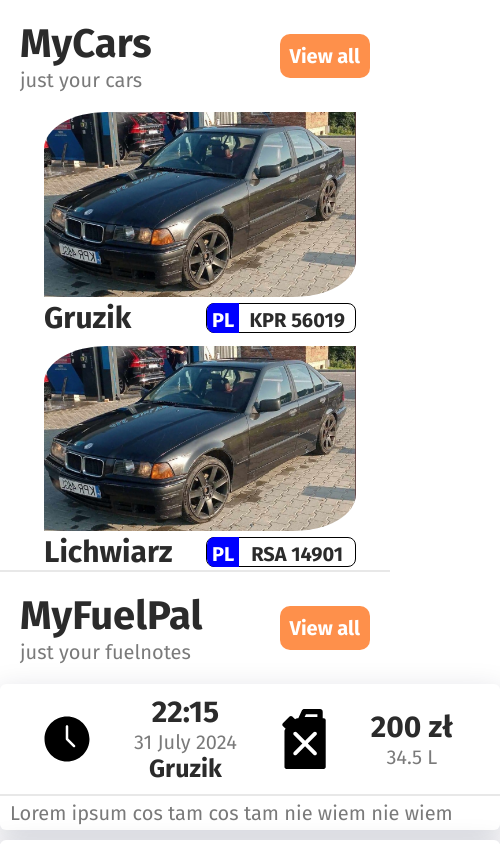
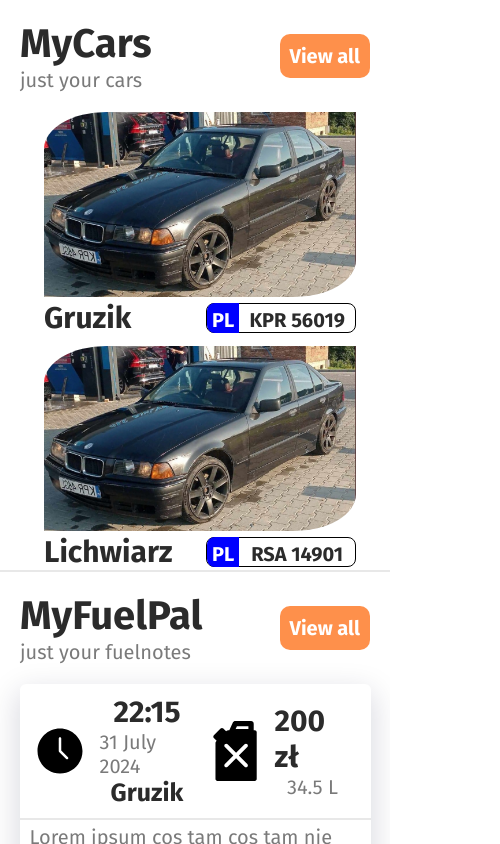
Before and after one commit to Meikelele/my-fuel-pal, a React (Create React App) app in the folder myfuelpal/frontend/: page /home in a window 390 px wide. Shown: the top 844 px of the page, 500 px wide, since content can reach past the window. Built offline with nearby package versions, Linux system fonts and the light colour scheme.

Commit message:
Responsive - Fuelnote

```diff
--- a/myfuelpal/frontend/src/components/styles/fuelnote.css
+++ b/myfuelpal/frontend/src/components/styles/fuelnote.css
@@ -41,4 +41,9 @@
 .fuelnotetile__end {
   padding: 0.5rem;
   margin-left: 0.5rem;
+}
+@media (max-width: 500px) {
+  .fuelnotetile {
+    width: 90vw;
+  }
 }/*# sourceMappingURL=fuelnote.css.map */
--- a/myfuelpal/frontend/src/components/styles/fuelnote.scss
+++ b/myfuelpal/frontend/src/components/styles/fuelnote.scss
@@ -60,4 +60,8 @@
         margin-left: 0.5rem;
 
     }
+
+    @media (max-width: 500px) {
+        width: 90vw;
+    }
 }
```
Also changed, not shown: 1 other file (tests, documents, lock files or other folders).
